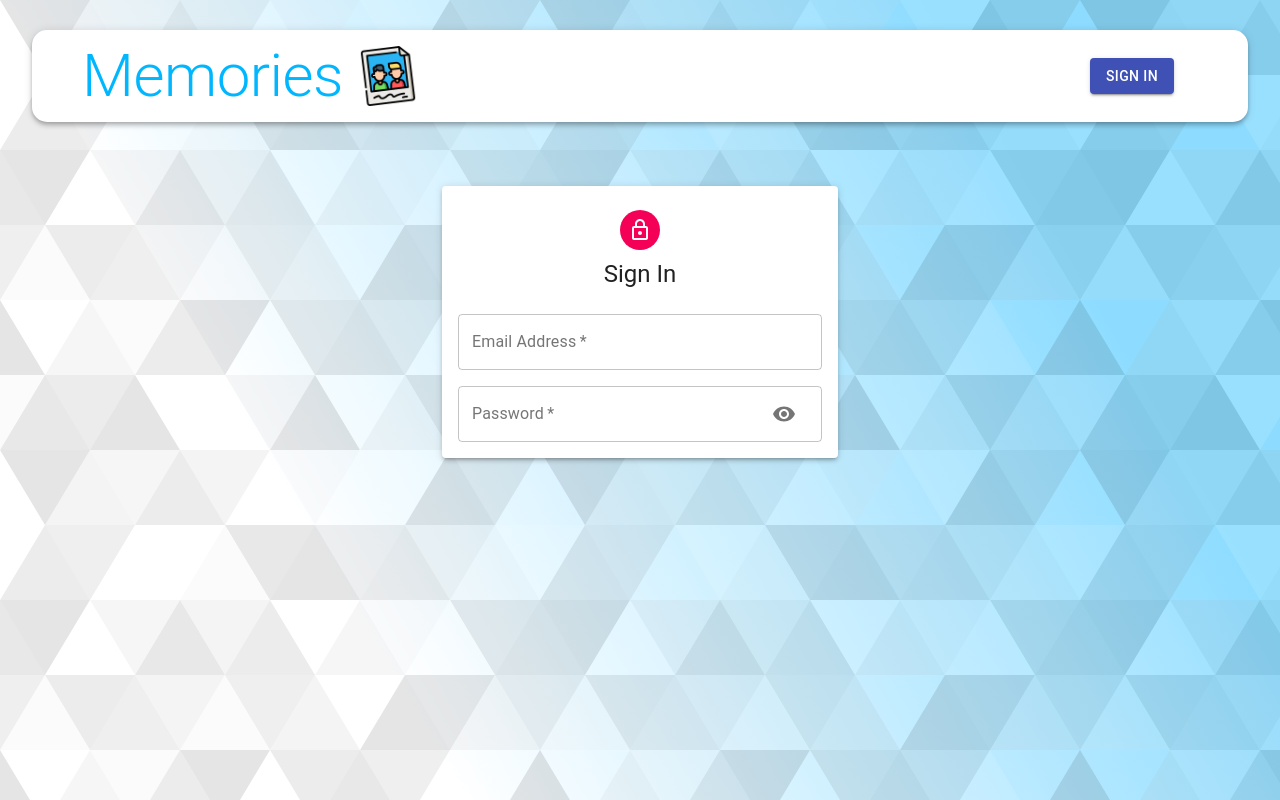
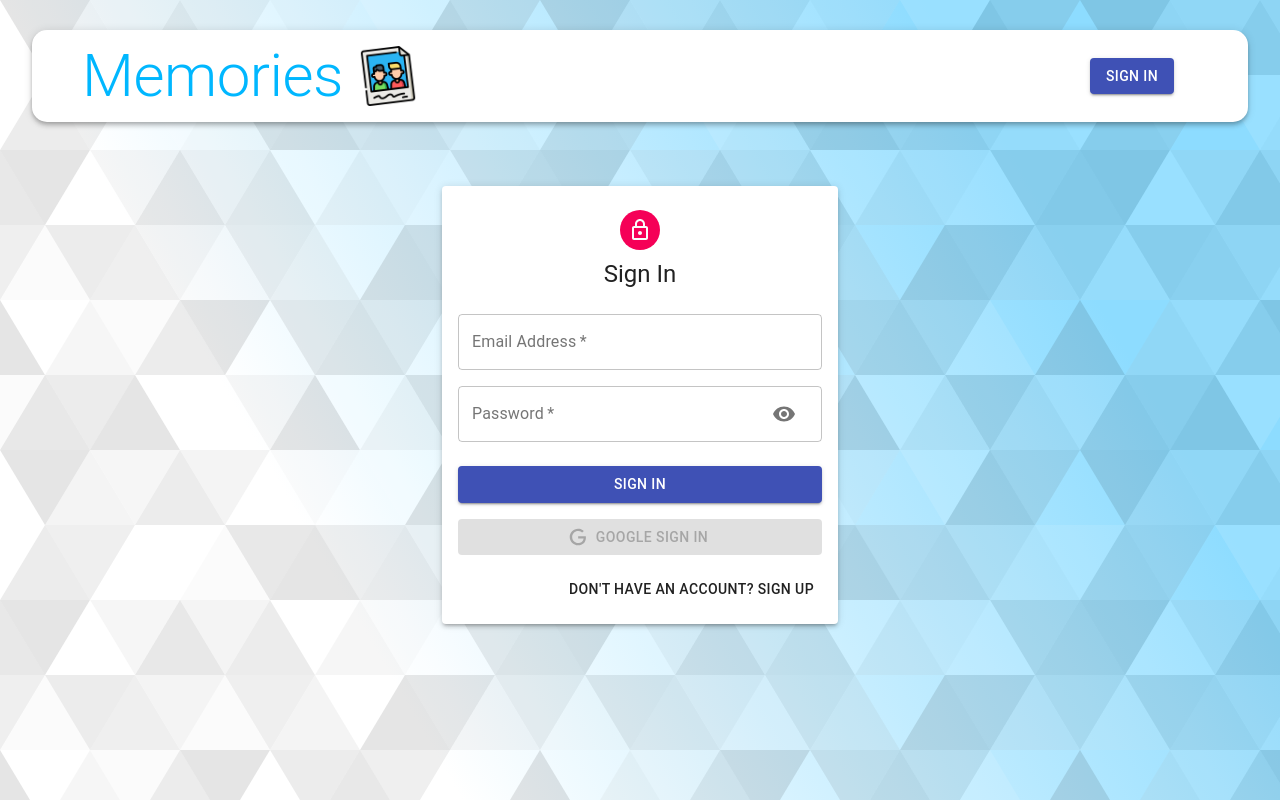
Before and after one commit to santidev4/memories, a React (Create React App) app in the folder client/: page /auth in a window 1280 px wide. Built offline with nearby package versions, Linux system fonts and the light colour scheme.

Commit message:
googleLogIn

```diff
--- a/client/src/components/Auth/Auth.js
+++ b/client/src/components/Auth/Auth.js
@@ -1,7 +1,9 @@
 import React, { useState } from "react";
 import { Avatar, Button, Paper, Typography, Grid, Container, TextField } from "@material-ui/core";
 import LockOutlinedIcon from "@material-ui/icons/LockOutlined";
+import { GoogleLogin } from "react-google-login";
 import Input from "./Input";
+import Icon from "./Icon"
 
 import useStyles from "./styles"
 
@@ -10,7 +12,7 @@ export default function Auth(){
     const classes = useStyles();
     const [showPassword, setShowPassword] = useState(false);
 
-    const isSignUp = false;
+    const [isSignUp, setIsSignUp] = useState(false);
 
     const handleSubmit = (e) => {
 
@@ -21,6 +23,20 @@ export default function Auth(){
     };
 
     const handleShowPassword = () => setShowPassword((prevShowPassword) => !prevShowPassword );
+
+    const switchMode = () => {
+        setIsSignUp((prevIsSignUp) => !prevIsSignUp);
+        handleShowPassword(false);
+    };
+
+    const googleSuccess = async (res) => {
+        console.log('res', res)
+    };
+
+    const googleFailure = (error) => {
+        console.log('error', error)
+        console.log('Google Sign In was unseccussful. Try again later!')
+    }
 
     return(
         <Container component="main" maxWidth="xs">
@@ -41,6 +57,36 @@ export default function Auth(){
                         }
                         <Input name="email" label="Email Address" handleChange={handleChange} type="email" />
                         <Input name="password" label="Password" handleChange={handleChange} type={showPassword ? "text" : "password"} handleShowPassword={handleShowPassword} />
+                        {
+                            isSignUp && <Input name="confirmPassword" label="Repeat Password" handleChange={handleChange} type="password" />
+                        }
+                    </Grid>
+                    <Button type="submit" fullWidth variant="contained" color="primary" className={classes.submit} >
+                        { isSignUp ? 'Sign Up' : ' Sign In' }
+                    </Button>
+                    <GoogleLogin
+                    clientId="948298241563-okmn5sriimhcbj5s62onhqci9p66ei59.apps.googleusercontent.com"
+                    render={(renderProps) => (
+                        <Button
+                        className={classes.googleButton}
+                        color="primary"
+                        fullWidth
+                        onClick={renderProps.onClick}
+                        disabled={renderProps.disabled}
+                        startIcon={<Icon />}
+                        variant="contained" >
+                            Google Sign In
+                         </Button>
+                    )}
+                    onSuccess={googleSuccess}
+                    onFailure={googleFailure}
+                    cookiePolicy="single_host_origin" />
+                    <Grid container justifyContent="flex-end" >
+                        <Grid item>
+                            <Button onClick={switchMode}>
+                                { isSignUp ? 'Already have an account? Sign In' : "Don't have an account? Sign Up" }
+                            </Button>
+                        </Grid>
                     </Grid>
                 </form>
             </Paper>
--- /dev/null
+++ b/client/src/components/Auth/Icon.js
@@ -0,0 +1,12 @@
+import React from 'react';
+
+const icon = () => (
+  <svg style={{ width: '20px', height: '20px' }} viewBox="0 0 24 24">
+    <path
+      fill="currentColor"
+      d="M21.35,11.1H12.18V13.83H18.69C18.36,17.64 15.19,19.27 12.19,19.27C8.36,19.27 5,16.25 5,12C5,7.9 8.2,4.73 12.2,4.73C15.29,4.73 17.1,6.7 17.1,6.7L19,4.72C19,4.72 16.56,2 12.1,2C6.42,2 2.03,6.8 2.03,12C2.03,17.05 6.16,22 12.25,22C17.6,22 21.5,18.33 21.5,12.91C21.5,11.76 21.35,11.1 21.35,11.1V11.1Z"
+    />
+  </svg>
+);
+
+export default icon;
--- a/client/src/components/Auth/Input.js
+++ b/client/src/components/Auth/Input.js
@@ -3,7 +3,7 @@ import { TextField, Grid, InputAdornment, IconButton } from "@material-ui/core";
 import Visibility from "@material-ui/icons/Visibility"
 import VisibilityOff from "@material-ui/icons/VisibilityOff"
 
-export default function Input({name, half, label, autofocus, type, handleShowPassword, handleChange }) {
+export default function Input({name, half, label, autoFocus, type, handleShowPassword, handleChange }) {
 
     return(
         <>
@@ -15,9 +15,9 @@ export default function Input({name, half, label, autofocus, type, handleShowPas
                 required
                 fullWidth
                 label={label}
-                autofocus={autofocus}
+                autoFocus={autoFocus}
                 type={type}
-                InputProps={name === 'password' && {
+                InputProps={name === 'password' ? {
                     endAdornment: (
                         <InputAdornment position="end">
                             <IconButton onClick={handleShowPassword}>
@@ -25,7 +25,7 @@ export default function Input({name, half, label, autofocus, type, handleShowPas
                             </IconButton>
                         </InputAdornment>
                     )
-                }}
+                } : null }
                 />
             </Grid>
         </>
```
